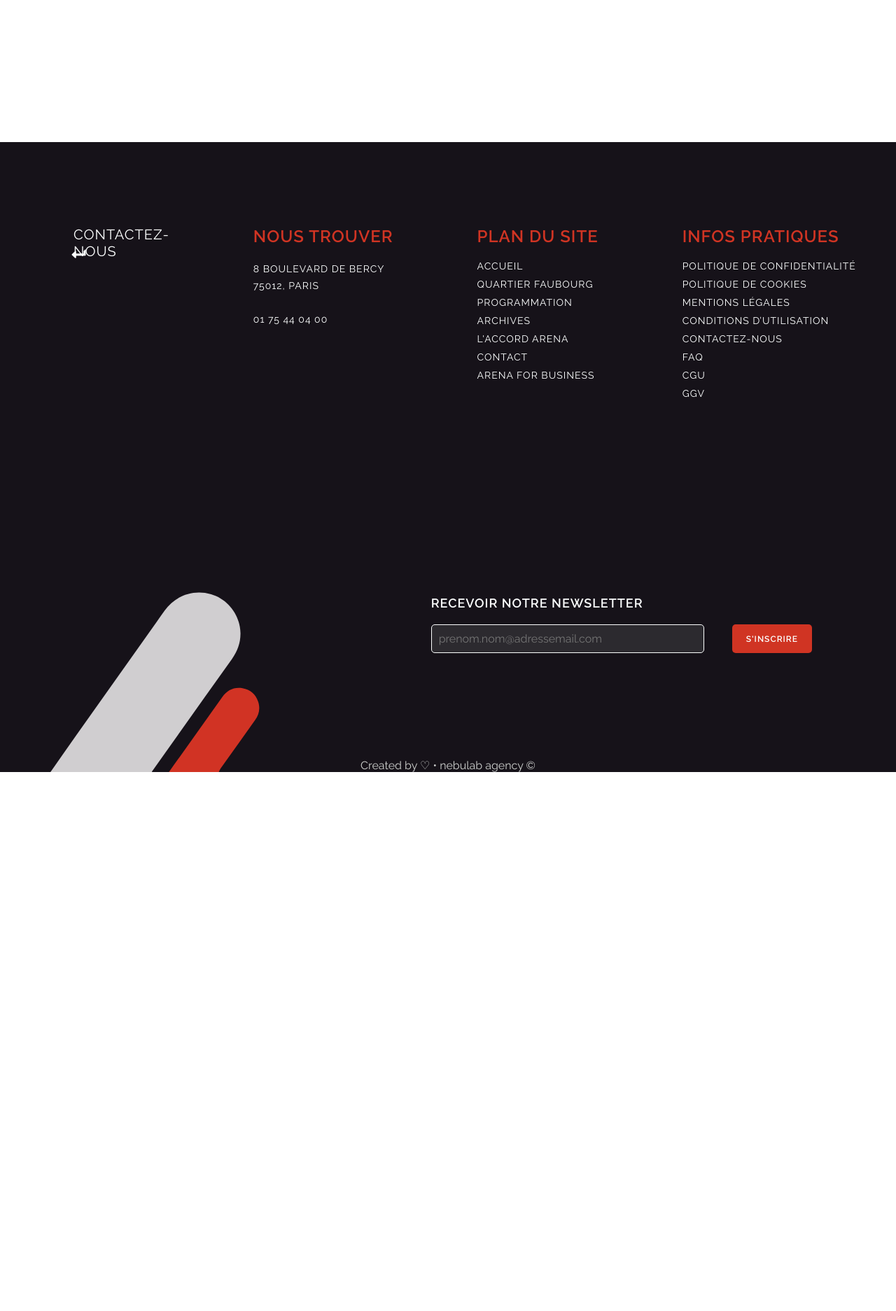
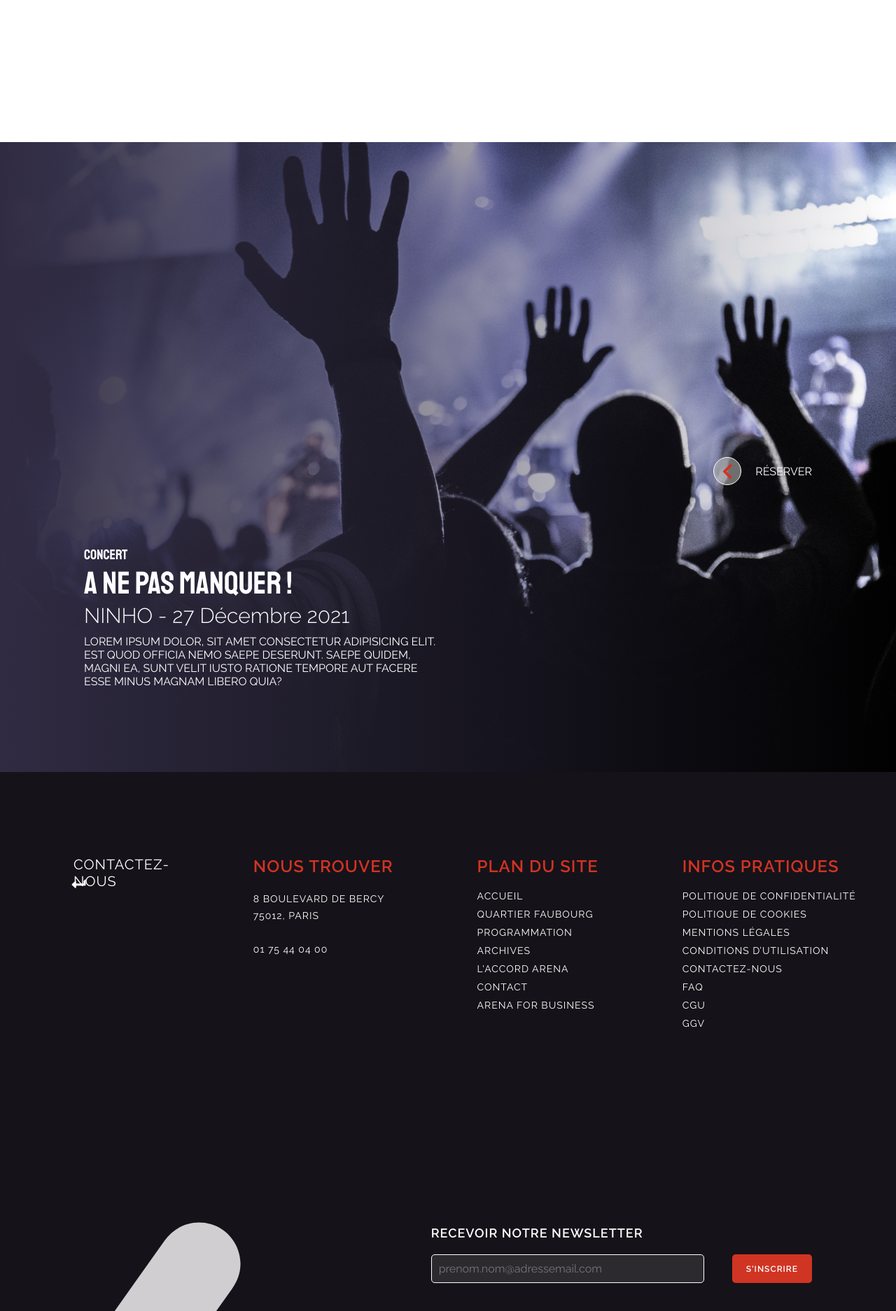
Before and after one commit to tmiia/Accor-Arena-TeamWork, a Jekyll site: the page built from _pages/index.html, in a window 1280 px wide. Shown: the part 637-2510 px from the top of the page at 70% size. Built offline with Jekyll 4.4.1, drawn with Linux system fonts in a browser that asks for light colours; before the commit the page ends 1740 px from its top, so only the background shows below that.

Commit message:
Ajout du slider

```diff
--- /dev/null
+++ b/_includes/sections/slider.html
@@ -0,0 +1,15 @@
+<div class="slider">
+    <div class="info-slider">
+        <span class="type">{{ include.type }}</span>
+        <h4>A ne pas manquer !</h4>
+        <span class="info-name-date">{{ include.name_date }}</span>
+        <p class="text-slider">{{ include.text }}</p>
+    </div>
+    <div class="reserver" id="btnReserver">
+        <div class="icon">
+            <i class="fas fa-chevron-left"></i>
+        </div>
+        </i><span>Réserver</span>
+    </div>
+
+</div>
--- a/_pages/index.html
+++ b/_pages/index.html
@@ -7,3 +7,5 @@ header_title_1 : Découvrez toute la
 header_title_2 : programation
 
 ---
+
+{% include sections/slider.html type="Concert" name_date="NINHO  - 27 Décembre 2021" text="Lorem ipsum dolor, sit amet consectetur adipisicing elit. Est quod officia nemo saepe deserunt. Saepe quidem, magni ea, sunt velit iusto ratione tempore aut facere esse minus magnam libero quia?"%}
--- /dev/null
+++ b/_sass/components/slider.scss
@@ -0,0 +1,181 @@
+.slider{
+    position: relative;
+    height: 100vh;
+    background-image: url(/assets/media/sliderPict.jpg);
+    background-size: cover;
+    display: flex;
+    align-items: flex-end;
+    overflow: hidden;
+    &::before{
+        content: " ";
+        display: block;
+        position: absolute;
+        top: 0;
+        left: 0;
+        width: 100%;
+        height: 100vh;
+        background: linear-gradient(to right, rgba(48, 43, 66, 1), rgba(43, 45, 66, 0));
+    }
+    .info-slider{
+        z-index: 10;
+        color: $blanc;
+        width: 40%;
+        margin: 0 0 120px 120px;
+        .type{
+            font-family: $font-titre;
+            font-size: 20px;
+            letter-spacing: 9%;
+        }
+        h4{
+            font-family: $font-titre;
+            font-size: 45px;
+            text-transform: uppercase;
+        }
+        .info-name-date{
+            font-family: $font-text;
+            font-size:30px;
+            font-weight: 300;
+            white-space: nowrap;
+            display: block;
+            margin-bottom: 10px;
+        }
+        .text-slider{
+            font-family: $font-text;
+            font-size: 16px;
+            letter-spacing: 4%;
+            text-transform: uppercase;
+        }
+    }
+    .reserver{
+        position: absolute;
+        top: 50%;
+        right: 120px;
+        display: flex;
+        align-items: center;
+        justify-content: center;
+        cursor: pointer;
+        .icon{
+            display: flex;
+            justify-content: center;
+            align-items: center;
+            width: 40px;
+            height: 40px;
+            background-color: #ced0ce80;
+            border-radius: 50%;
+            border: 1px solid $blanc;
+            margin-right: 20px;
+            i{
+                color: $rouge;
+                font-size: 25px;
+            }
+        }
+        span{
+            font-family: $font-text;
+            text-transform: uppercase;
+            color: $blanc;
+        }
+    }
+    #slide{
+        z-index: 12;
+        position: absolute;
+        right: 0;
+        width: 80%;
+        height: 100%;
+        display: flex;
+        flex-direction: column;
+        justify-content: center;
+        align-items: center;
+        background-color: $bleu;
+        transform: translateX(100%);
+        transition: 0.3s ease-in-out;
+        &.openSlide{
+            transform: translateX(0%)
+        }
+        form{
+            display: flex;
+            flex-direction: column;
+            width: 45%;
+            h4{
+                align-self: flex-start;
+                font-family: $font-titre;
+                font-size: 45px;
+                text-transform: uppercase;
+                color: $blanc;
+                margin-bottom: 40px;
+            }
+            .name-container{
+                display: flex;
+                justify-content: space-between;
+                .name{
+                    display: flex;
+                    flex-direction: column;
+                    width: 40%;
+                }
+                .firstname{
+                    display: flex;
+                    flex-direction: column;
+                    width: 40%;
+                }
+            }
+            .mail-container{
+                display: flex;
+                flex-direction: column;
+                margin: 20px 0;
+            }
+            input{
+                border: 1px solid #FDFFFF;
+                border-radius: 5px;
+                padding: 10px 10px;
+                background-color: #ced0ce13;
+                color: $blanc;
+                font-family: $font-text;
+            }
+            label{
+                font-family: $font-text;
+                color: $blanc;
+                margin-bottom: 10px;
+            }
+            .submit{
+                border: none;
+                background-color: $rouge;
+                color: $blanc;
+                text-transform: uppercase;
+                margin-top: 10px;
+                cursor: pointer;
+                transition: background-color 0.3s ease-in-out;
+            }
+            .submit:hover{
+                background-color: $rouge-hover;
+            }
+        }
+        .close-rsv{
+            position: absolute;
+            top: 50%;
+            left: 60px;
+            display: flex;
+            align-items: center;
+            justify-content: center;
+            cursor: pointer;
+            .icon{
+                display: flex;
+                justify-content: center;
+                align-items: center;
+                width: 40px;
+                height: 40px;
+                background-color: #ced0ce80;
+                border-radius: 50%;
+                border: 1px solid $blanc;
+                margin-right: 20px;
+                i{
+                    color: $rouge;
+                    font-size: 25px;
+                }
+            }
+            span{
+                font-family: $font-text;
+                text-transform: uppercase;
+                color: $blanc;
+            }
+        }
+    }
+}
--- a/_sass/main.scss
+++ b/_sass/main.scss
@@ -9,3 +9,4 @@
 @import "components/nav-bar";
 @import "components/button-menu";
 @import "components/menu";
+@import "components/slider";
```
Also changed, not shown: assets/media/sliderPict.jpg (added).
